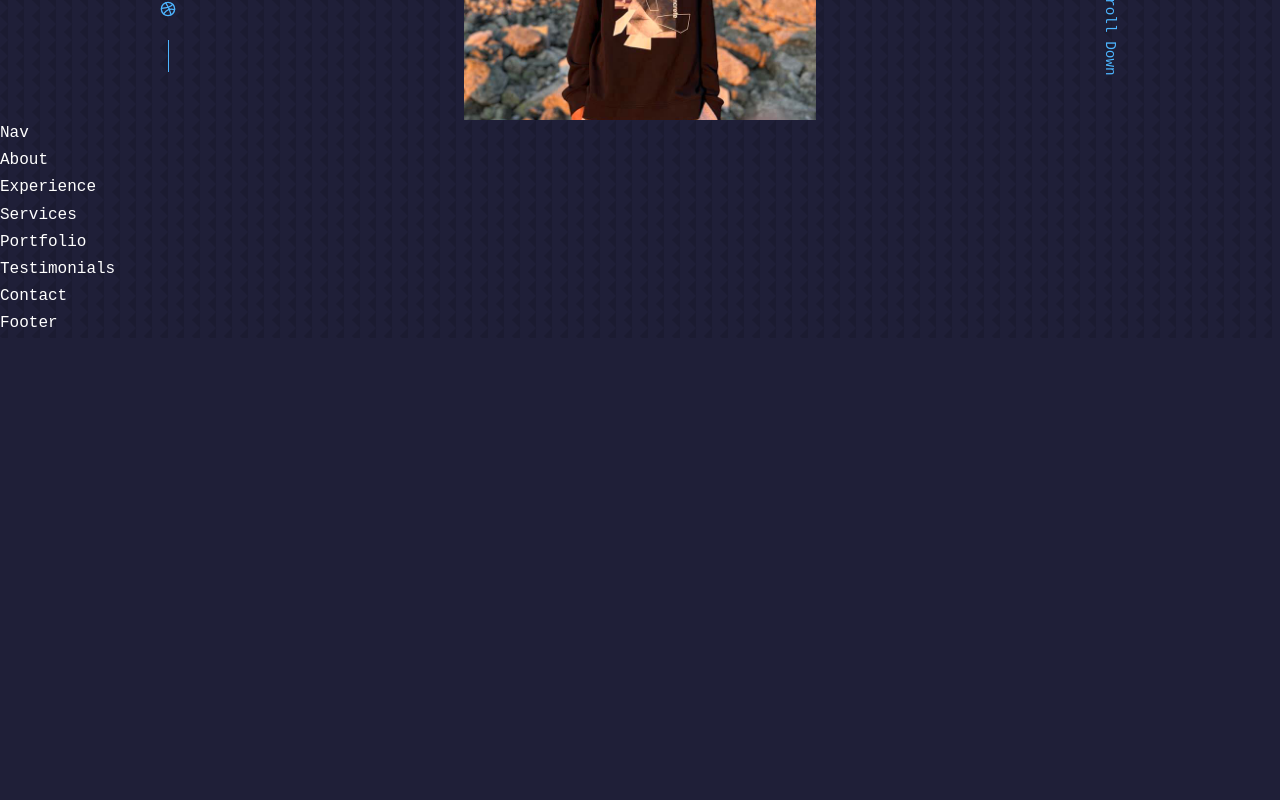
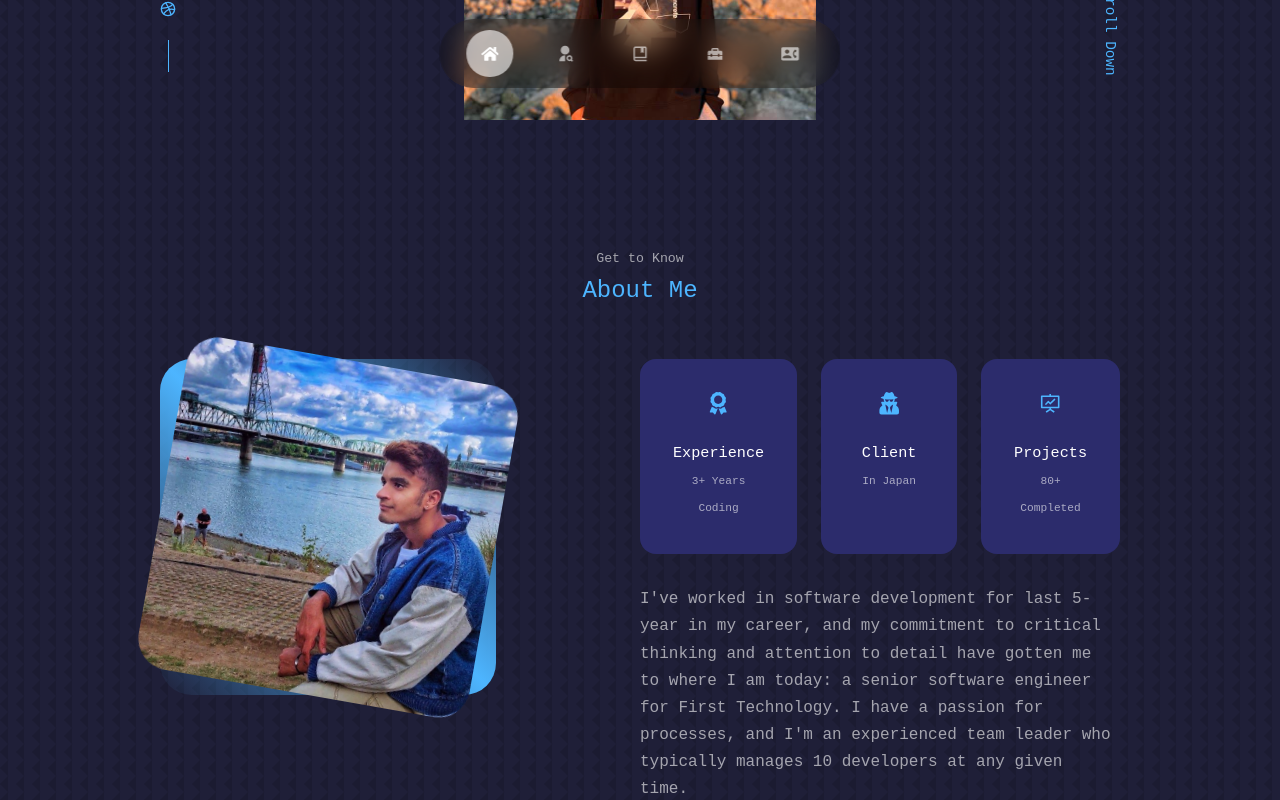
Before and after one commit to ashishspkota14/PortfolioWebsite, a React (Vite) app: page / in a window 1280 px wide. Shown: the part 680-1480 px from the top of the page. Before the commit the page ends 1018 px from the top, so only its background shows below. Built offline with nearby package versions, Linux system fonts and the light colour scheme.

Commit message:
about section done

```diff
--- a/src/App.jsx
+++ b/src/App.jsx
@@ -1,6 +1,6 @@
 import React from "react";
 import Header from "./components/header/Header";
-import Nav from "./components/nav/Nav";
+import Nav from "./components/nav/nav";
 import About from "./components/about/About";
 import Experience from "./components/experience/Experience";
 import Services from "./components/services/Services";
--- a/src/components/about/About.css
+++ b/src/components/about/About.css
@@ -0,0 +1,105 @@
+.about__container {
+  display: grid;
+  grid-template-columns: 35% 50%;
+  gap: 15%;
+}
+
+.about__me {
+  width: 100%;
+  aspect-ratio: 1/1;
+  border-radius: 2rem;
+  background: linear-gradient(
+    45deg,
+    transparent,
+    var(--color-primary),
+    transparent
+  );
+  display: grid;
+  place-items: center;
+}
+
+.about__me-image {
+  border-radius: 2rem;
+  overflow: hidden;
+  transform: rotate(10deg);
+  transition: var(--transition);
+}
+.about__me-image:hover {
+  transform: rotate(0);
+}
+
+.about__cards {
+  display: grid;
+  grid-template-columns: repeat(3, 1fr);
+  gap: 1.5rem;
+}
+
+.about__card {
+  background: var(--color-bg-variant);
+  border: 1px solid transparent;
+  border-radius: 1rem;
+  padding: 2rem;
+  text-align: center;
+  transition: var(--transitionz);
+}
+
+.about__card:hover {
+  background: transparent;
+  border-color: var(--color-primary-variant);
+  cursor: default;
+}
+
+.about__icon {
+  color: var(--color-primary);
+  font-size: 1.4rem;
+  margin-bottom: 1rem;
+}
+
+.about__card h5 {
+  font-size: 0.95rem;
+}
+
+.about__card small {
+  font-size: 0.7rem;
+  color: var(--color-light);
+}
+
+.about__content p {
+  margin: 2rem 0 2.6rem;
+  color: var(--color-light);
+}
+
+/* =======MEDIA QUERIES   ======== -      Medium Devices*/
+
+@media screen and (max-width: 1024px) {
+  .about__container {
+    grid-template-columns: 1fr;
+    gap: 0;
+  }
+  .about__me {
+    width: 50%;
+    margin: 2rem auto 4rem;
+  }
+  .about__content p {
+    margin: 1rem 0 1.5rem;
+  }
+}
+
+/* =======MEDIA QUERIES   ======== -      Small Devices*/
+
+@media screen and (max-width: 600px) {
+  .about__me {
+    width: 65%;
+    margin: 0 auto 3rem;
+  }
+  .about__cards {
+    grid-template-columns: 1fr 1fr;
+    gap: 1rem;
+  }
+  .about__content {
+    text-align: center;
+  }
+  .about__content p {
+    margin: 1.5rem 0;
+  }
+}
--- a/src/components/about/About.jsx
+++ b/src/components/about/About.jsx
@@ -1,7 +1,54 @@
 import React from "react";
 import "./About.css";
+import MyImage from "../../assets/me-about.jpg";
+import { FaAward, FaUserSecret } from "react-icons/fa";
+import { AiOutlineFundProjectionScreen } from "react-icons/ai";
 const About = () => {
-  return <div>About</div>;
+  return (
+    <section id="about">
+      <h5>Get to Know</h5>
+      <h2>About Me</h2>
+      <div className="container about__container">
+        <div className="about__me">
+          <div className="about__me-image">
+            <img src={MyImage} alt="About Me" />
+          </div>
+        </div>
+        <div className="about__content">
+          <div className="about__cards">
+            <article className="about__card">
+              <FaAward className="about__icon" />
+              <h5>Experience</h5>
+              <small> 3+ Years Coding </small>
+            </article>
+
+            <article className="about__card">
+              <FaUserSecret className="about__icon" />
+              <h5>Client</h5>
+              <small> In Japan</small>
+            </article>
+
+            <article className="about__card">
+              <AiOutlineFundProjectionScreen className="about__icon" />
+              <h5>Projects</h5>
+              <small> 80+ Completed </small>
+            </article>
+          </div>
+          <p>
+            I've worked in software development for last 5-year in my career,
+            and my commitment to critical thinking and attention to detail have
+            gotten me to where I am today: a senior software engineer for First
+            Technology. I have a passion for processes, and I'm an experienced
+            team leader who typically manages 10 developers at any given time.{" "}
+          </p>
+          <a href="#contact" className="btn btn-primary">
+            {" "}
+            Let's Have a Chat
+          </a>
+        </div>
+      </div>
+    </section>
+  );
 };
 
 export default About;
--- a/src/components/contact/Contact.jsx
+++ b/src/components/contact/Contact.jsx
@@ -2,7 +2,7 @@
 import "./Contact.css";
 
 const Contact = () => {
-  return <div>Contact</div>;
+  return <section id="contact">Contact</section>;
 };
 
 export default Contact;
--- a/src/components/experience/Experience.jsx
+++ b/src/components/experience/Experience.jsx
@@ -1,7 +1,7 @@
 import React from "react";
 import "./Experience.css";
 const Experience = () => {
-  return <div>Experience</div>;
+  return <section id="experience">Experience</section>;
 };
 
 export default Experience;
--- a/src/components/nav/Nav.css
+++ b/src/components/nav/Nav.css
@@ -0,0 +1,32 @@
+nav {
+  background: rgba(0, 0, 0, 0.3);
+  width: max-content;
+  display: block;
+  padding: 0.7rem 1.7rem;
+  position: fixed;
+  left: 50%;
+  /* top: 50%; */
+  transform: translateX(-50%);
+  bottom: 2rem;
+  display: flex;
+  gap: 1.8rem;
+  border-radius: 3rem;
+  backdrop-filter: blur(15px);
+}
+
+nav a {
+  background: transparent;
+  padding: 0.9rem;
+  border-radius: 50%;
+  display: flex;
+  color: var(--color-light);
+  font-size: 1.1rem;
+}
+nav a:hover {
+  background: rgba(0, 0, 0, 0.3);
+}
+
+nav a.active {
+  background: var(--color-light);
+  color: var(--color-white);
+}
--- a/src/components/nav/Nav.jsx
+++ b/src/components/nav/Nav.jsx
@@ -1,7 +1,59 @@
 import React from "react";
-import "./Nav.css";
+import "./nav.css";
+import { FaHome } from "react-icons/fa";
+import { RiUserSearchFill } from "react-icons/ri";
+import { BiBookBookmark } from "react-icons/bi";
+import { MdHomeRepairService } from "react-icons/md";
+import { MdContactPhone } from "react-icons/md";
+import { useState } from "react";
 const Nav = () => {
-  return <div>Nav</div>;
+  const [activeNav, setActiveNav] = useState("#");
+  return (
+    <>
+      <nav>
+        <a
+          onClick={() => setActiveNav("#")}
+          className={activeNav === "#" ? "active" : ""}
+          href="#"
+        >
+          {" "}
+          <FaHome />{" "}
+        </a>
+        <a
+          onClick={() => setActiveNav("#about")}
+          href="#about"
+          className={activeNav === "#about" ? "active" : ""}
+        >
+          {" "}
+          <RiUserSearchFill />{" "}
+        </a>
+        <a
+          onClick={() => setActiveNav("#experience")}
+          className={activeNav === "#experience" ? "active" : ""}
+          href="#experience"
+        >
+          {" "}
+          <BiBookBookmark />{" "}
+        </a>
+        <a
+          onClick={() => setActiveNav("#services")}
+          className={activeNav === "#services" ? "active" : ""}
+          href="#services"
+        >
+          {" "}
+          <MdHomeRepairService />{" "}
+        </a>
+        <a
+          onClick={() => setActiveNav("#contact")}
+          className={activeNav === "#contact" ? "active" : ""}
+          href="#contact"
+        >
+          {" "}
+          <MdContactPhone />{" "}
+        </a>
+      </nav>
+    </>
+  );
 };
 
 export default Nav;
--- a/src/components/portfolio/Portfolio.jsx
+++ b/src/components/portfolio/Portfolio.jsx
@@ -1,7 +1,7 @@
 import React from "react";
 import "./Portfolio.css";
 const Portfolio = () => {
-  return <div>Portfolio</div>;
+  return <section id="portfolio">Portfolio</section>;
 };
 
 export default Portfolio;
--- a/src/components/services/Services.jsx
+++ b/src/components/services/Services.jsx
@@ -1,7 +1,7 @@
 import React from "react";
 import "./Services.css";
 const Services = () => {
-  return <div>Services</div>;
+  return <section id="services">Services</section>;
 };
 
 export default Services;
--- a/src/components/testimonials/Testimonials.jsx
+++ b/src/components/testimonials/Testimonials.jsx
@@ -1,7 +1,7 @@
 import React from "react";
 import "./Testimonials.css";
 const Testimonials = () => {
-  return <div>Testimonials</div>;
+  return <section id="testimonials">Testimonials</section>;
 };
 
 export default Testimonials;
--- a/src/index.css
+++ b/src/index.css
@@ -58,6 +58,7 @@
 
 section {
   margin-top: 8rem;
+  height: 100vh;
 }
 
 section > h2,
```
Also changed, not shown: src/assets/me-about.jpg.
